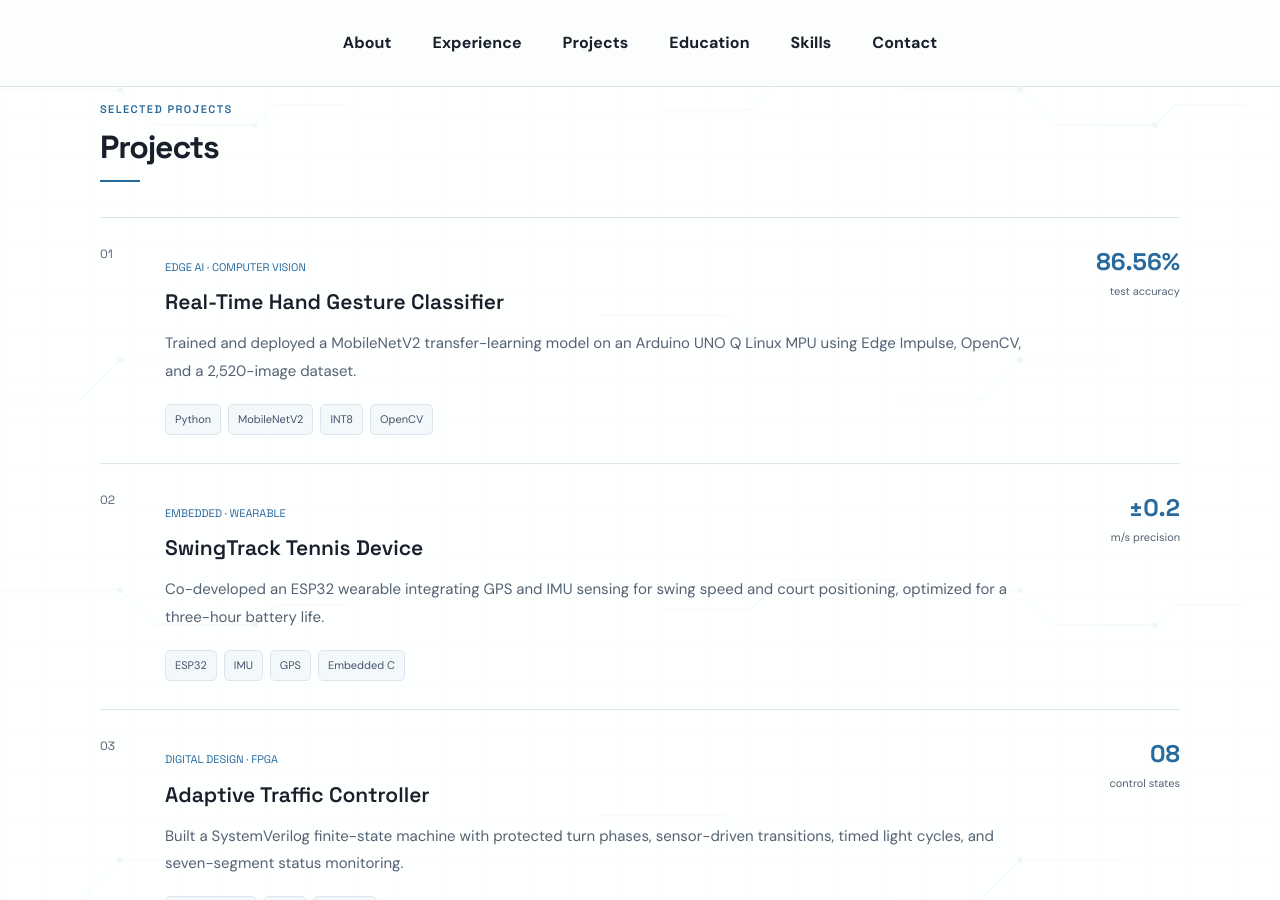
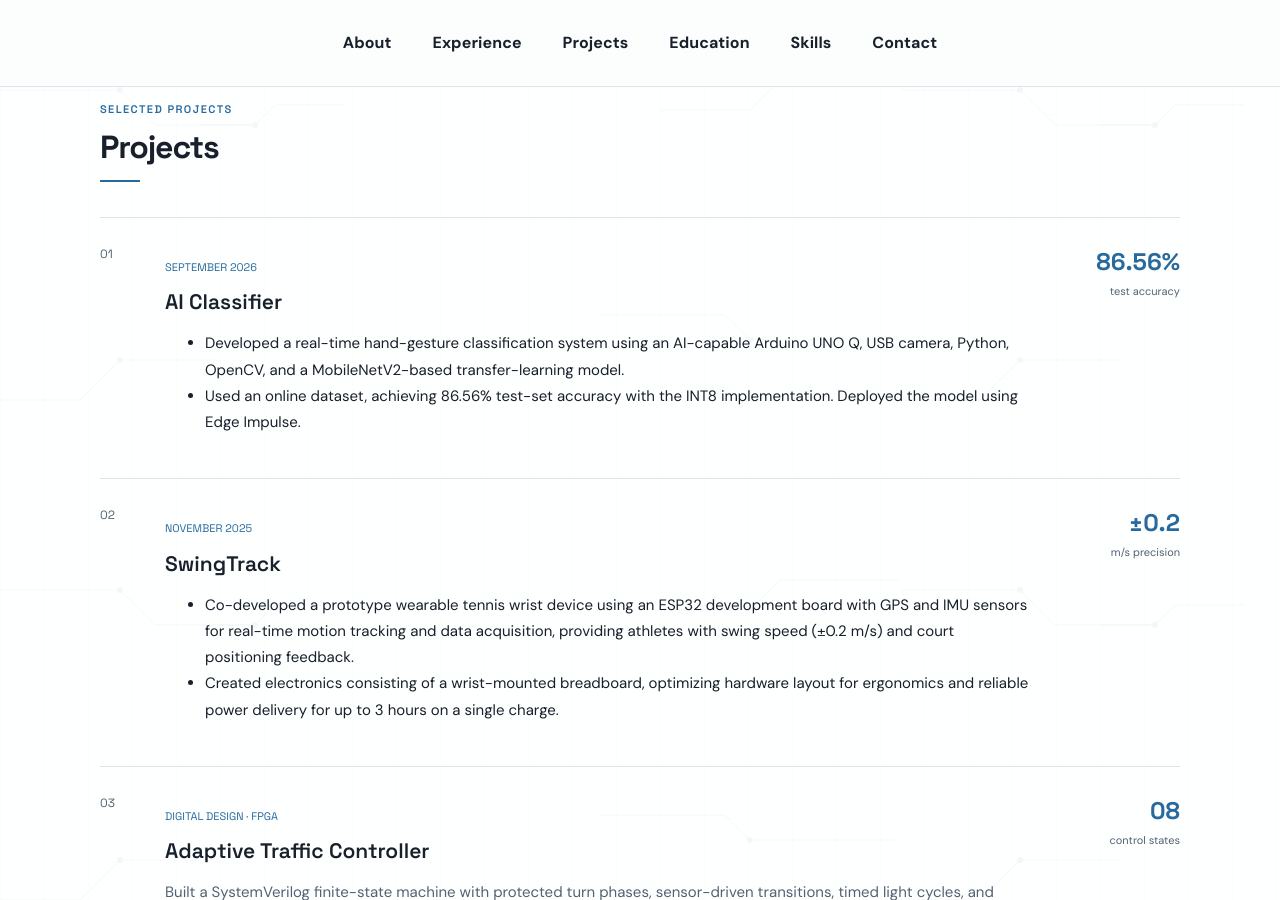
Before and after one commit to AdityaManivel/AdityaManivel.github.io, a Jekyll site: the page index.html, which Jekyll copies as it is, in a window 1280 px wide and 900 px high, scrolled down 5474 px. Built offline with Jekyll 4.4.1, drawn with Linux system fonts in a browser that asks for light colours; some of the changed text lies outside the part shown.

Commit message:
Expand AI Classifier and SwingTrack project descriptions and remove project skill tags

```diff
--- a/index.html
+++ b/index.html
@@ -136,9 +136,9 @@
       <div class="wrap">
         <div class="section-heading reveal"><p class="index">SELECTED PROJECTS</p><h2>Projects</h2></div>
         <div class="project-list">
-          <article class="project reveal"><div class="project-num">01</div><div><p class="project-type">EDGE AI · COMPUTER VISION</p><h3>Real-Time Hand Gesture Classifier</h3><p>Trained and deployed a MobileNetV2 transfer-learning model on an Arduino UNO Q Linux MPU using Edge Impulse, OpenCV, and a 2,520-image dataset.</p><div class="tags"><span>Python</span><span>MobileNetV2</span><span>INT8</span><span>OpenCV</span></div></div><div class="project-stat"><strong>86.56%</strong><span>test accuracy</span></div></article>
-          <article class="project reveal"><div class="project-num">02</div><div><p class="project-type">EMBEDDED · WEARABLE</p><h3>SwingTrack Tennis Device</h3><p>Co-developed an ESP32 wearable integrating GPS and IMU sensing for swing speed and court positioning, optimized for a three-hour battery life.</p><div class="tags"><span>ESP32</span><span>IMU</span><span>GPS</span><span>Embedded C</span></div></div><div class="project-stat"><strong>±0.2</strong><span>m/s precision</span></div></article>
-          <article class="project reveal"><div class="project-num">03</div><div><p class="project-type">DIGITAL DESIGN · FPGA</p><h3>Adaptive Traffic Controller</h3><p>Built a SystemVerilog finite-state machine with protected turn phases, sensor-driven transitions, timed light cycles, and seven-segment status monitoring.</p><div class="tags"><span>SystemVerilog</span><span>FSM</span><span>DE1-SoC</span></div></div><div class="project-stat"><strong>08</strong><span>control states</span></div></article>
+          <article class="project reveal"><div class="project-num">01</div><div><p class="project-type">SEPTEMBER 2026</p><h3>AI Classifier</h3><ul class="project-bullets"><li>Developed a real-time hand-gesture classification system using an AI-capable Arduino UNO Q, USB camera, Python, OpenCV, and a MobileNetV2-based transfer-learning model.</li><li>Used an online dataset, achieving 86.56% test-set accuracy with the INT8 implementation. Deployed the model using Edge Impulse.</li></ul></div><div class="project-stat"><strong>86.56%</strong><span>test accuracy</span></div></article>
+          <article class="project reveal"><div class="project-num">02</div><div><p class="project-type">NOVEMBER 2025</p><h3>SwingTrack</h3><ul class="project-bullets"><li>Co-developed a prototype wearable tennis wrist device using an ESP32 development board with GPS and IMU sensors for real-time motion tracking and data acquisition, providing athletes with swing speed (±0.2 m/s) and court positioning feedback.</li><li>Created electronics consisting of a wrist-mounted breadboard, optimizing hardware layout for ergonomics and reliable power delivery for up to 3 hours on a single charge.</li></ul></div><div class="project-stat"><strong>±0.2</strong><span>m/s precision</span></div></article>
+          <article class="project reveal"><div class="project-num">03</div><div><p class="project-type">DIGITAL DESIGN · FPGA</p><h3>Adaptive Traffic Controller</h3><p>Built a SystemVerilog finite-state machine with protected turn phases, sensor-driven transitions, timed light cycles, and seven-segment status monitoring.</p></div><div class="project-stat"><strong>08</strong><span>control states</span></div></article>
         </div>
       </div>
     </section>
```
